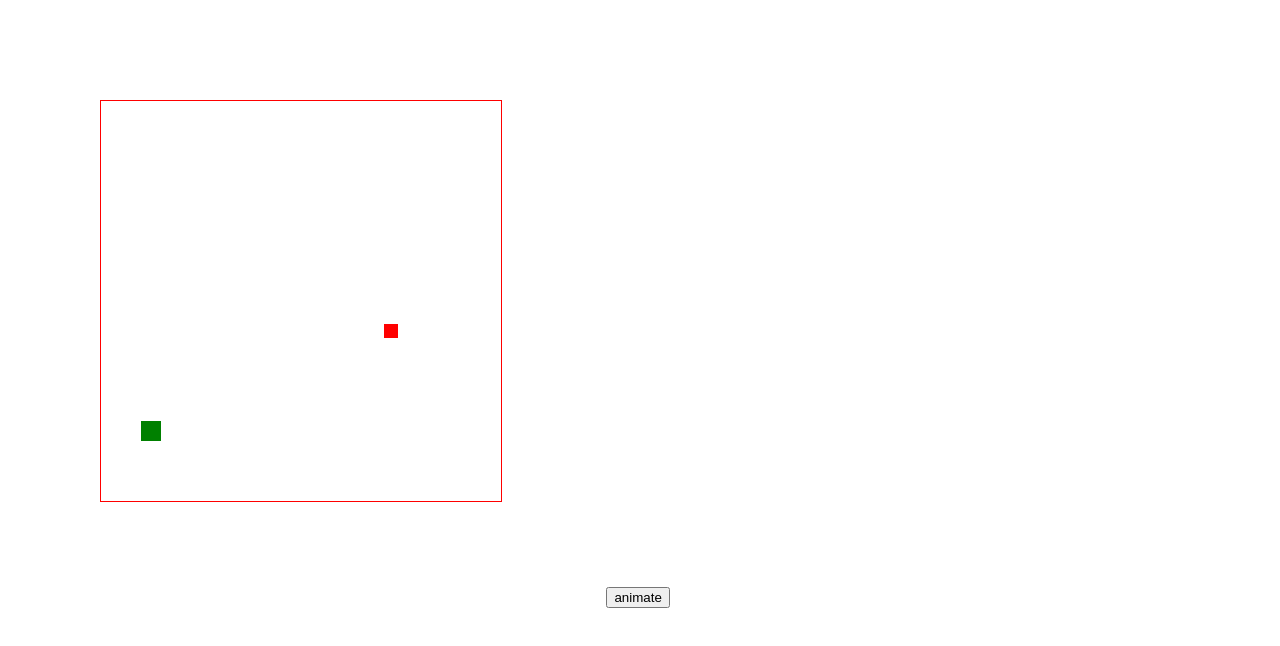
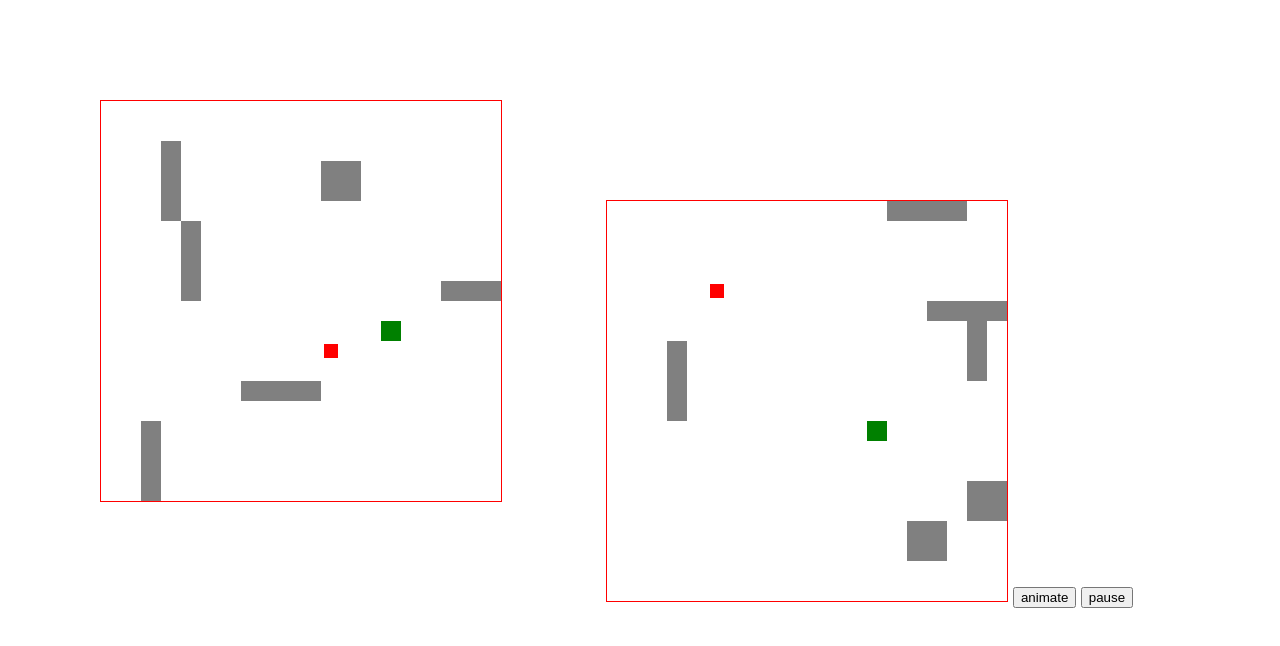
Before and after one commit to DeuS7/snake, a website: page app/index.html in a window 1280 px wide. Drawn offline with nearby package versions, Linux system fonts and the light colour scheme; files that its build step writes are made by us from their sources.

Commit message:
Two games and initial stop

```diff
--- a/app/index.html
+++ b/app/index.html
@@ -10,8 +10,10 @@
 </head>
 <body>
 	<canvas id="firstSnakeField"></canvas>
+	<canvas id="secondSnakeField"></canvas>
 
 	<button id="anim">animate</button>
+	<button id="pause">pause</button>
 	<!-- MainScript -->
 	<script src="jsNext/vars.js"></script>
 	<script src="jsNext/funcs.js"></script>
--- a/app/jsNext/funcs.js
+++ b/app/jsNext/funcs.js
@@ -1,9 +1,9 @@
-function drawSegment([x,y], type, sets) {
+function drawSegment([x,y], type, sets, gameCond) {
     //Recieves type, and asks in blockTypes its color and size;
-    sets.ctx.fillStyle = blockTypes[type].color;
+    gameCond.ctx.fillStyle = blockTypes[type].color;
     var delta = blockTypes[type].delta;
     var segWidth = blockTypes[type].segmentWidth;
-    sets.ctx.fillRect(x+delta,y+delta,segWidth,segWidth);
+    gameCond.ctx.fillRect(x+delta,y+delta,segWidth,segWidth);
 }
 
 function getRandomPosition(gameCond, sets) {
@@ -18,9 +18,37 @@ function getRandomPosition(gameCond, sets) {
 
     return [x,y];
 }
+function genObstacles(gameCond, sets) {
+    var maps = [];
+    for (var i = 0;i<sets.amountOfObstacles;i++) {
+        maps[i] = genRandomObstacleMap(sets);
+    }
+
+    //Mask = string like "+0|+0"
+    for (var i = 0;i<maps.length;i++) {
+        var randCoord = getRandomPosition(gameCond, sets);
+
+        for (var mask of maps[i]) {
+            var deltaX = mask.split("|")[0] * sets.block;
+            var deltaY = mask.split("|")[1] * sets.block;
+
+            gameCond.obstacles.push([randCoord[0] + deltaX, randCoord[1] + deltaY])
+        }
+    }
+}
+function genRandomObstacleMap(sets) {
+    var obj = sets.obstacleMaps;
+    var keys = Object.keys(obj)
+    return obj[keys[keys.length * Math.random() << 0]];
+}
+
+
 
 function isFieldBlocked([x,y], gameCond) {
-    return isOnFood([x,y], gameCond) || isOnBlock([x,y], gameCond) || isOnSnake([x,y], gameCond);
+    return isOnFood([x,y], gameCond)
+    || isOnObstacle([x,y], gameCond)
+    || isOnSnake([x,y], gameCond);/*
+    || isNearObstacle([x,y], gameCond);*/
 }
 function isOnFood([x,y], gameCond) {
     if (gameCond.food[0] == x && gameCond.food[1] == y) {
@@ -28,14 +56,22 @@ function isOnFood([x,y], gameCond) {
     }
     return false;
 }
-function isOnBlock([x,y], gameCond) {
-    for (var blockElem of gameCond.block) {
+function isOnObstacle([x,y], gameCond) {
+    for (var blockElem of gameCond.obstacles) {
         if (blockElem[0] == x && blockElem[1] == y) {
             return true;
         }
     }
     return false;
-}
+}/*
+function isNearObstacle([x,y], gameCond) {
+    for (var blockElem of gameCond.nearObstacles) {
+        if (blockElem[0] == x && blockElem[1] == y) {
+            return true;
+        }
+    }
+    return false;
+}*/
 function isOnSnake([x,y], gameCond) {
     //Returns false or index of segment
     //STARTING FROM ONE!
@@ -53,12 +89,16 @@ function randInRange(min,max) {
     return Math.floor(Math.random()*(max-min+1)+min);
 }
 
+
+
+
 function init(gameCond, sets) {
     gameCond.snakeField.width = sets.dimension;
     gameCond.snakeField.height = sets.dimension;
 
+    gameCond.food = getRandomPosition(gameCond, sets);
+    genObstacles(gameCond, sets);
     gameCond.snake.push(getRandomPosition(gameCond, sets));
-    gameCond.food = getRandomPosition(gameCond, sets);
 
     redrawField(gameCond, sets);
 
@@ -92,32 +132,38 @@ function init(gameCond, sets) {
 
 function redrawField(gameCond, sets) {
     clearField(gameCond, sets);
-    drawSegment(gameCond.food, "food", sets);
+    drawSegment(gameCond.food, "food", sets, gameCond);
 
     for (var [index, segment] of gameCond.snake.entries()) {
         //The order matters, since head and tail may be the same index.
         //In this case, of course, the head is preferable, so in code it's first
         switch(index) {
             case 0:
-                drawSegment(segment, "snakeHead", sets);
-                break;
+            drawSegment(segment, "snakeHead", sets, gameCond);
+            break;
             case 1:
-                drawSegment(segment, "snakeNeck", sets);
-                break;
+            drawSegment(segment, "snakeNeck", sets, gameCond);
+            break;
             case gameCond.snake.length - 1:
-                drawSegment(segment, "snakeTail", sets);
-                break;
+            drawSegment(segment, "snakeTail", sets, gameCond);
+            break;
             default:
-                drawSegment(segment, "snake", sets);
+            drawSegment(segment, "snake", sets, gameCond);
         }
+    }
+    for (var obst of gameCond.obstacles) {
+        drawSegment(obst, "obstacle", sets, gameCond);
     }
 }
 function clearField(gameCond, sets) {
-    sets.ctx.clearRect(0,0,sets.dimension, sets.dimension);
+    gameCond.ctx.clearRect(0,0,sets.dimension, sets.dimension);
 }
 
 
 function animate(gameCond, sets) {
+    if (gameCond.currentDirection == "initialMove") {
+        return;
+    }
     var snake = gameCond.snake;
     var food = gameCond.food;
 
@@ -141,6 +187,9 @@ function animate(gameCond, sets) {
         var newY = headCoord[1];
     }
 
+    if (isOnObstacle([newX, newY], gameCond)) {
+        gameOver();
+    }
     if (sets.warpMode) {
         newX %= sets.dimension;
         newY %= sets.dimension;
@@ -151,11 +200,10 @@ function animate(gameCond, sets) {
             newY = sets.dimension - sets.block;
         }
     } else if (newX < 0 || newX > gameCond.dimension
-                || newY < 0 || newY > gameCond.dimension) {
+        || newY < 0 || newY > gameCond.dimension) {
         gameOver();
         return;
     }
-
     if (sets.stepOverMode != "stepOver") {
         var indexOfSegmentAt = isOnSnake([newX, newY], gameCond);
 
@@ -181,3 +229,19 @@ function animate(gameCond, sets) {
 
     redrawField(gameCond, sets);
 }
+
+//Game Process
+
+function initWholeGame(firstGameCond, secondGameCond, sets) {
+    init(firstGameCond, sets);
+    init(secondGameCond, sets);
+}
+
+function pauseGame(gameCond, sets) {
+    //in sets are different params, like showFieldPaused?
+    clearTimeout(gameCond.snakeTimerId);
+}
+
+function gameOver() {
+    alert("You lose :(");
+}
--- a/app/jsNext/main.js
+++ b/app/jsNext/main.js
@@ -1,9 +1,10 @@
-/*firstGameCond.snake.push(getRandomPosition(firstGameCond, sets));
-firstGameCond.food = getRandomPosition(firstGameCond, sets);*/
-
 document.getElementById("anim").onclick = function() {
-	setInterval(animate.bind(null, firstGameCond, sets), 100);
-	//animate(firstGameCond, sets);
+	firstGameCond.snakeTimerId = setInterval(animate.bind(null, firstGameCond, sets), 100);
+}
+document.getElementById("pause").onclick = function() {
+	pauseGame(firstGameCond, sets);
 }
 
-init(firstGameCond, sets);
+
+
+initWholeGame(firstGameCond, secondGameCond, sets);
--- a/app/jsNext/vars.js
+++ b/app/jsNext/vars.js
@@ -1,22 +1,31 @@
 var firstSnakeField = document.getElementById("firstSnakeField");
-var mainGameCtx = firstSnakeField.getContext("2d");
+var secondSnakeField = document.getElementById("secondSnakeField");
+var firstGameCtx = firstSnakeField.getContext("2d");
+var secondGameCtx = secondSnakeField.getContext("2d");
 
 var dimension = 400;
 const block = 20;
-//var segmentWidth = block - 2;
 var snakeColor = "crimson";
 var snakeHeadColor = "red";
 var foodColor = "green";
-var obstacleColor = "gray";
+var obstacleColor = "grey";
 var stepOverMode = "soft";
 
+var obstacleMaps = {
+	cube: ["0|0", "1|0", "0|1", "1|1"],
+	lineHor: ["0|0", "1|0", "2|0", "3|0"],
+	lineVer: ["0|0", "0|1", "0|2", "0|3"],
+	lineMini: ["0|0", "1|0"]
+}
 var sets = {
 	dimension: dimension,
 	block: block,
-	ctx: mainGameCtx,
 	warpMode: true,
-	stepOverMode: stepOverMode
+	stepOverMode: stepOverMode,
+	obstacleMaps: obstacleMaps,
+	amountOfObstacles: 6
 }
+
 //Settings of each type of block
 //Then init deltas - number, you need to sum with X||Y,
 //To show elem. at the center of a block.
@@ -48,7 +57,7 @@ var blockTypes = {
 	},
 	obstacle: {
 		color: obstacleColor,
-		segmentWidth: block + 4,
+		segmentWidth: block,
 		delta: 1
 	}
 }
@@ -60,8 +69,20 @@ for (var key in blockTypes) {
 var firstGameCond = {
 	snake: [],
 	food: [],
-	currentDirection: "Up",
+	currentDirection: "initialMove",
 	lastMove: "W",
-	block: [],
-	snakeField: firstSnakeField
+	obstacles: [],
+	snakeField: firstSnakeField,
+	ctx: firstGameCtx,
+	snakeTimerId: -1
 }
+var secondGameCond = {
+	snake: [],
+	food: [],
+	currentDirection: "initialMove",
+	lastMove: "W",
+	obstacles: [],
+	snakeField: secondSnakeField,
+	ctx: secondGameCtx,
+	snakeTimerId: -1
+}
--- a/app/scss/style.scss
+++ b/app/scss/style.scss
@@ -5,3 +5,6 @@
 	//DevStyle
 	margin: 100px;
 }
+#secondSnakeField {
+	border: 1px solid red;
+}
```
Also changed, not shown: app/css/style.css, 1 other file.
